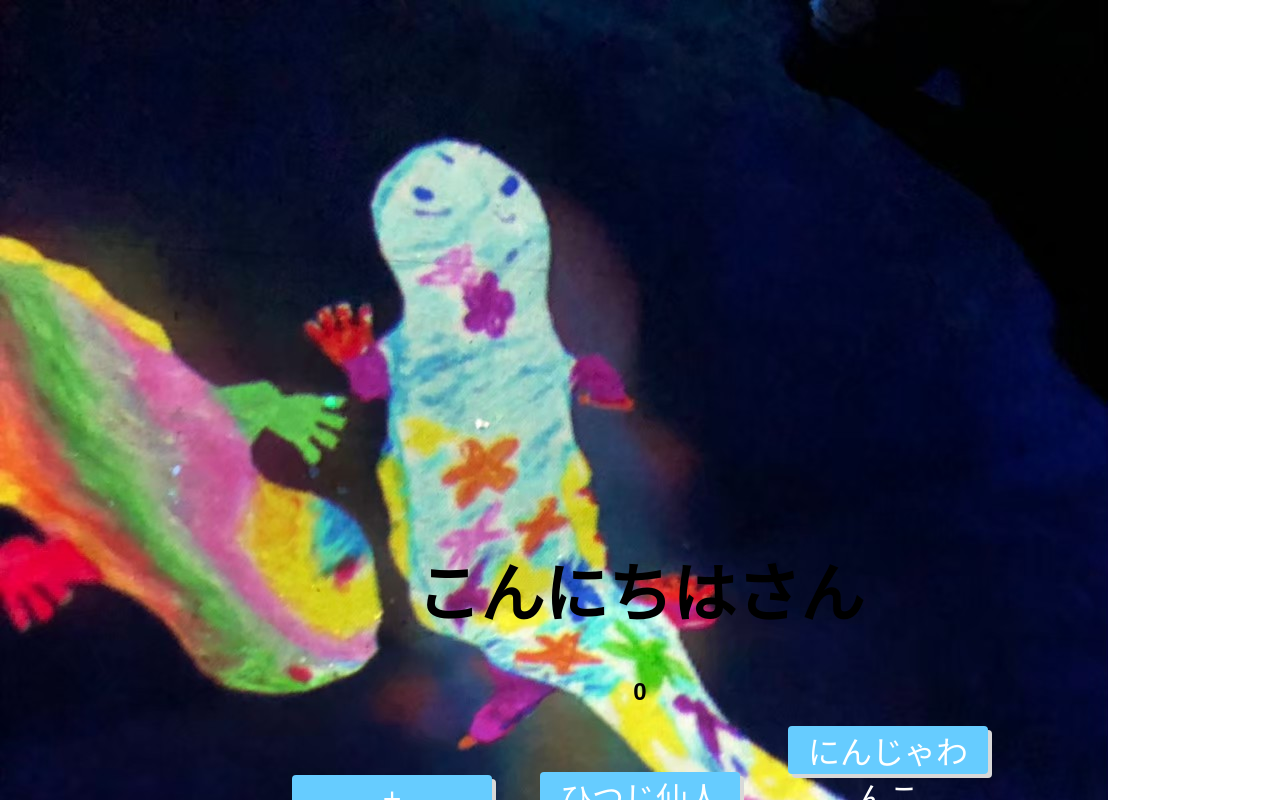
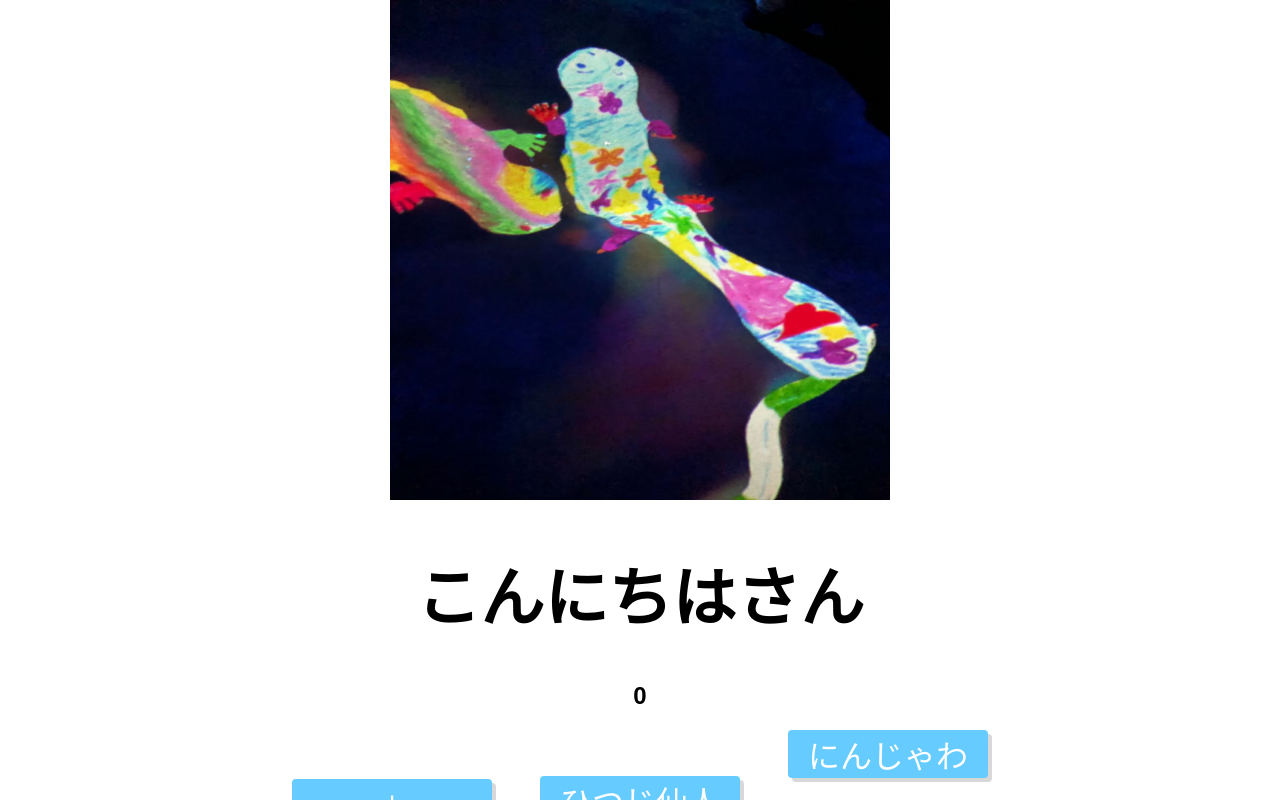
Before and after one commit to stamander/challenge_react, a React (Create React App) app: page / in a window 1280 px wide. Shown: the top 800 px of the page. Built offline with nearby package versions, Linux system fonts and the light colour scheme.

Commit message:
Update App.js

```diff
--- a/src/App.js
+++ b/src/App.js
@@ -29,7 +29,7 @@ class App extends React.Component {
 
 
         {/* 定数imgUrlを用いて画像が表示されるようにしてください */}
-        <div className = 'Stamander'><img src = {imgUrl}/></div>
+        <img className = 'Stamander' src = {imgUrl}/>
 
         <h1>こんにちは{this.state.name}さん</h1>
         <h2>{this.state.count}</h2>
```
